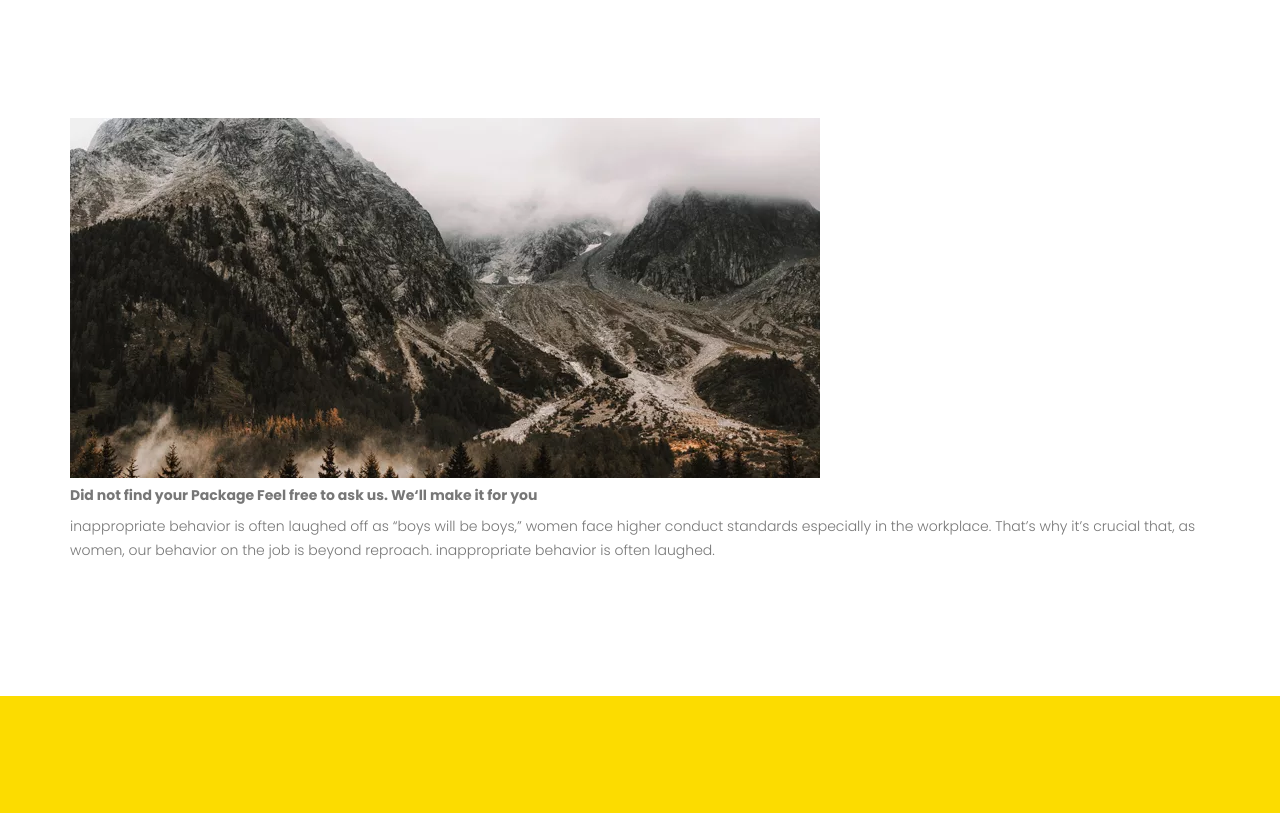
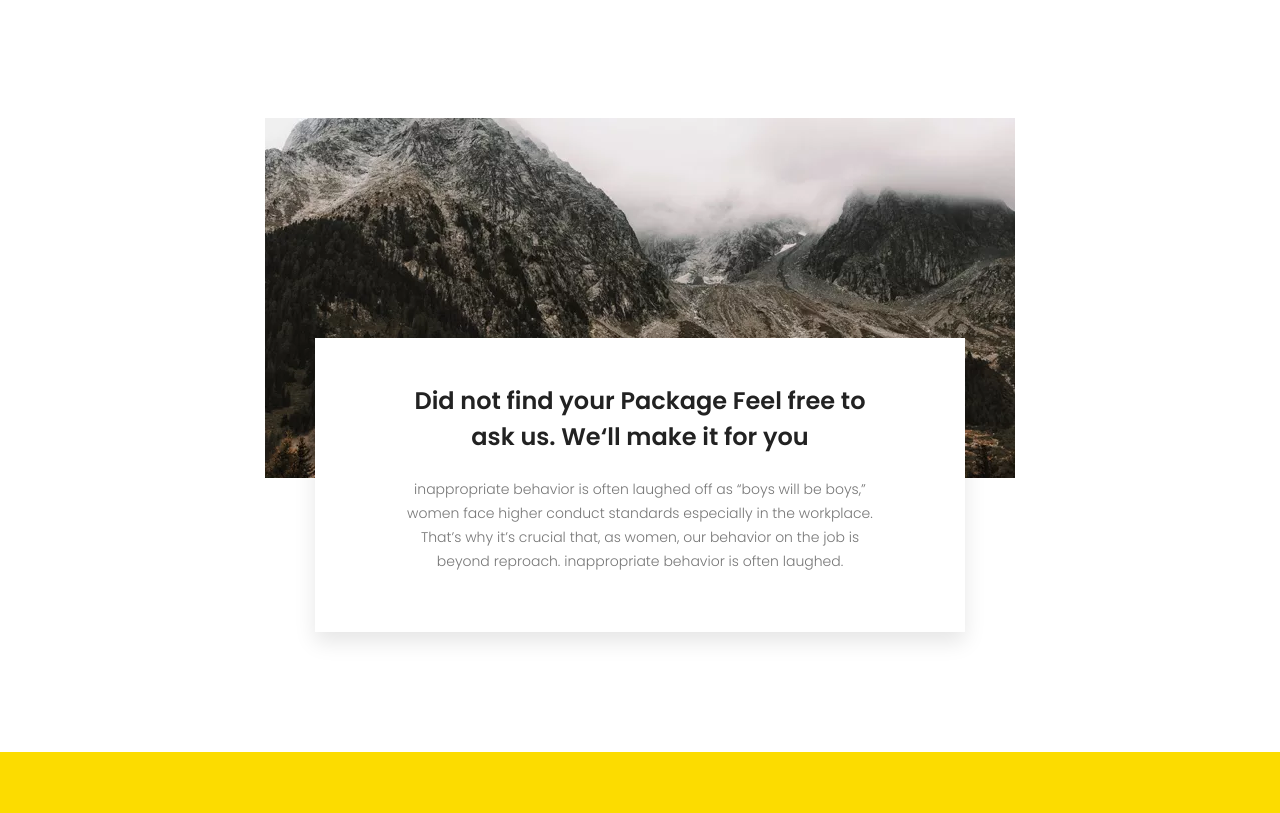
Before and after one commit to rafaelildefonso/reproducao_site_bitmap, a plain HTML site: page about-us.html in a window 1280 px wide. Shown: the part 402-1215 px from the top of the page. Drawn offline with Linux system fonts and the light colour scheme.

Commit message:
commit quarto

```diff
--- a/css/about-us.css
+++ b/css/about-us.css
@@ -69,6 +69,45 @@ main .banner .bannerBody .bannerContent a:first-child::before {
     padding-left: 15px;
     margin-right: auto;
     margin-left: auto;
+}
+
+.find_inner {
+    max-width: 750px;
+    margin: 0 auto;
+}
+
+.img-fluid {
+    max-width: 100%;
+    height: auto;
+    vertical-align: middle;
+    border-style: none;
+}
+
+.find_inner .find_text {
+    padding-left: 50px;
+    padding-right: 50px;
+}
+
+.find_inner .find_text .find_text_inner {
+    background: #fff;
+    margin-top: -140px;
+    z-index: 2;
+    position: relative;
+    padding-left: 80px;
+    padding-right: 80px;
+    text-align: center;
+    padding-top: 45px;
+    padding-bottom: 45px;
+    box-shadow: 0px 10px 20px 0px rgba(0, 0, 0, 0.1);
+}
+
+.find_inner .find_text .find_text_inner h4 {
+    color: #222222;
+    font-family: "Poppins", sans-serif;
+    font-weight: 600;
+    font-size: 24px;
+    line-height: 36px;
+    margin-bottom: 22px;
 }
 
 .clientFeedback {
```
